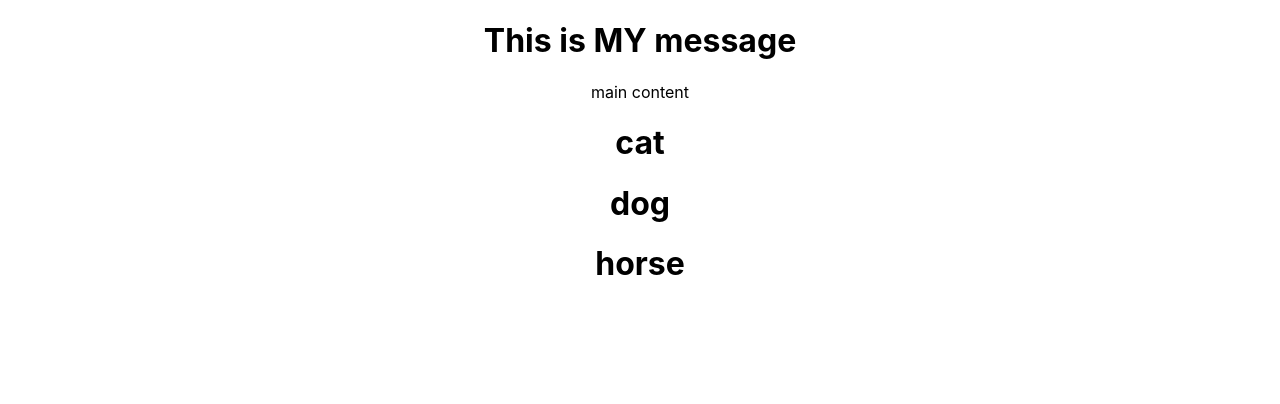
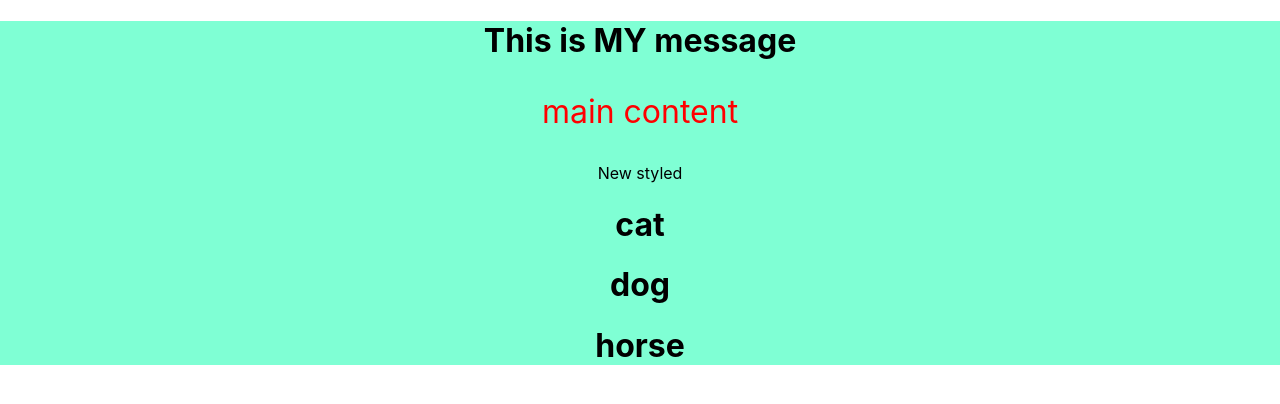
Before and after one commit to rangelMatt/gym-app, a React (Create React App) app: page / in a window 1280 px wide. Shown: the top 404 px of the page. Built offline with nearby package versions, Linux system fonts and the light colour scheme.

Commit message:
css styling added

```diff
--- a/package.json
+++ b/package.json
@@ -8,7 +8,9 @@
     "@testing-library/user-event": "^13.5.0",
     "react": "^18.2.0",
     "react-dom": "^18.2.0",
-    "react-scripts": "5.0.1",
+    "react-router-dom": "^6.3.0",
+    "react-scripts": "^2.1.3",
+    "styled-components": "^5.3.5",
     "web-vitals": "^2.1.4"
   },
   "scripts": {
--- a/src/App.css
+++ b/src/App.css
@@ -1,38 +1,4 @@
 .App {
   text-align: center;
+  background-color: aquamarine;
 }
-
-.App-logo {
-  height: 40vmin;
-  pointer-events: none;
-}
-
-@media (prefers-reduced-motion: no-preference) {
-  .App-logo {
-    animation: App-logo-spin infinite 20s linear;
-  }
-}
-
-.App-header {
-  background-color: #282c34;
-  min-height: 100vh;
-  display: flex;
-  flex-direction: column;
-  align-items: center;
-  justify-content: center;
-  font-size: calc(10px + 2vmin);
-  color: white;
-}
-
-.App-link {
-  color: #61dafb;
-}
-
-@keyframes App-logo-spin {
-  from {
-    transform: rotate(0deg);
-  }
-  to {
-    transform: rotate(360deg);
-  }
-}
--- a/src/App.js
+++ b/src/App.js
@@ -2,16 +2,29 @@ import React from 'react';
 import './App.css';
 import Header from './components/header';
 import Footer from './components/footer';
+import styled from 'styled-components'
+
 
 function createAlert() {
   alert('Hello. You clicked me');
 }
 
+const pStyle = {
+  fontSize: '2em',
+  color: 'red'
+}
+
+const Paragraph = styled.p`
+  font-size: 3em
+  color: green;
+`;
+
 function App() {
   return (
-    <div className="App">
+    <div className="App" >
       <Header info="This is MY message" />
-      <p>main content</p>
+      <p style={pStyle}>main content</p>
+      <Paragraph>New styled</Paragraph>
       <Footer trademark="page by Matt"
         myAlert={createAlert} />
 
--- a/src/index.js
+++ b/src/index.js
@@ -2,8 +2,24 @@ import React from 'react';
 import ReactDOM from 'react-dom/client';
 import './index.css';
 import App from './App';
+import Header from './components/header';
+import Footer from './components/footer';
 import reportWebVitals from './reportWebVitals';
+import { Routes, BrowserRouter, Route } from 'react-router-dom';
 
+
+export default function Gym() {
+  return (
+    <BrowserRouter>
+      <Routes>
+        <Route exact path='/' component={App} />
+        <Route path='/header' component={Header} />
+        <Route path='/footer' component={Footer} />
+      </Routes>
+    </BrowserRouter>
+  )
+
+}
 const root = ReactDOM.createRoot(document.getElementById('root'));
 root.render(
   <React.StrictMode>
```
Also changed, not shown: 1 other file (tests, documents, lock files or other folders).
